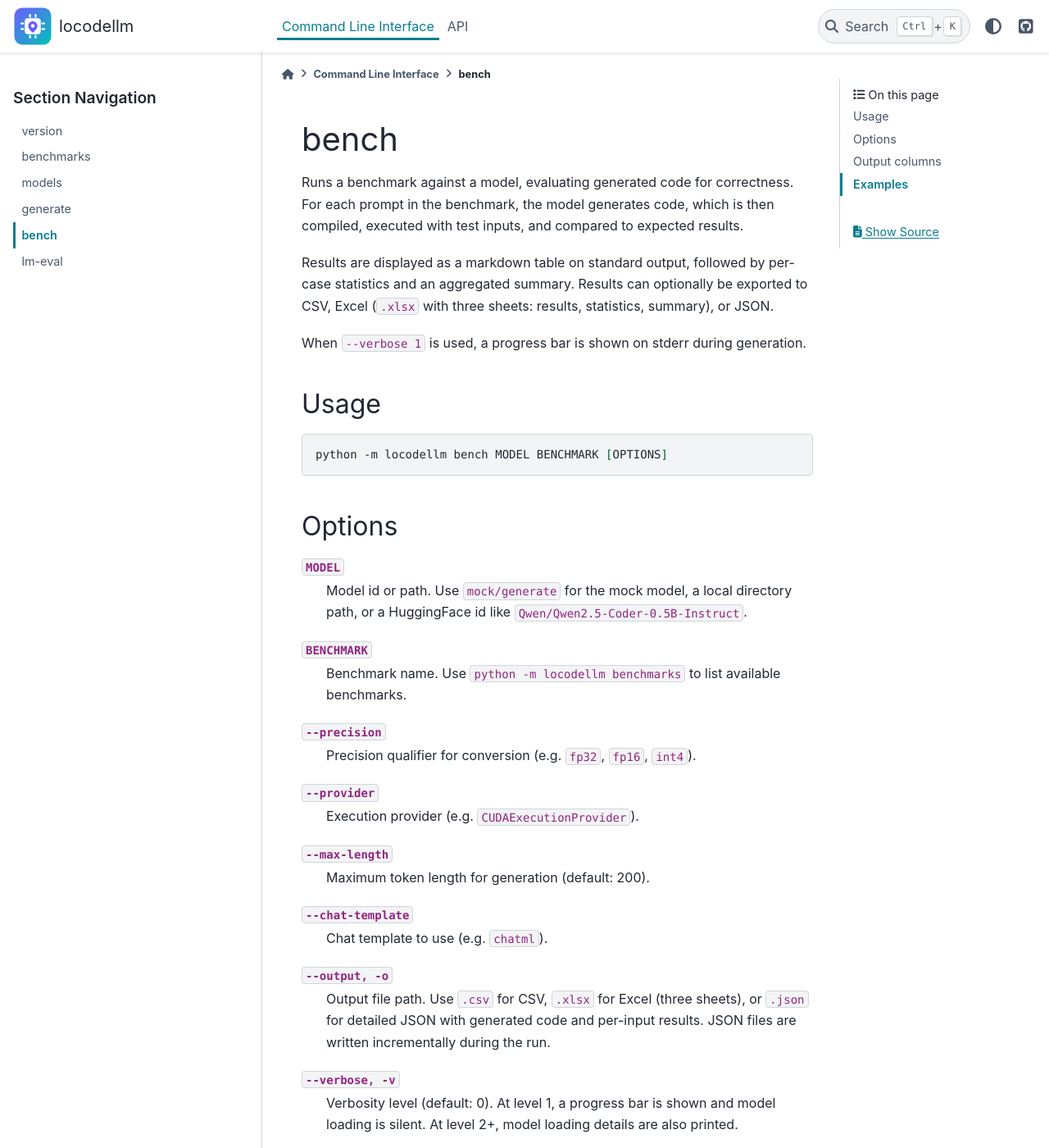
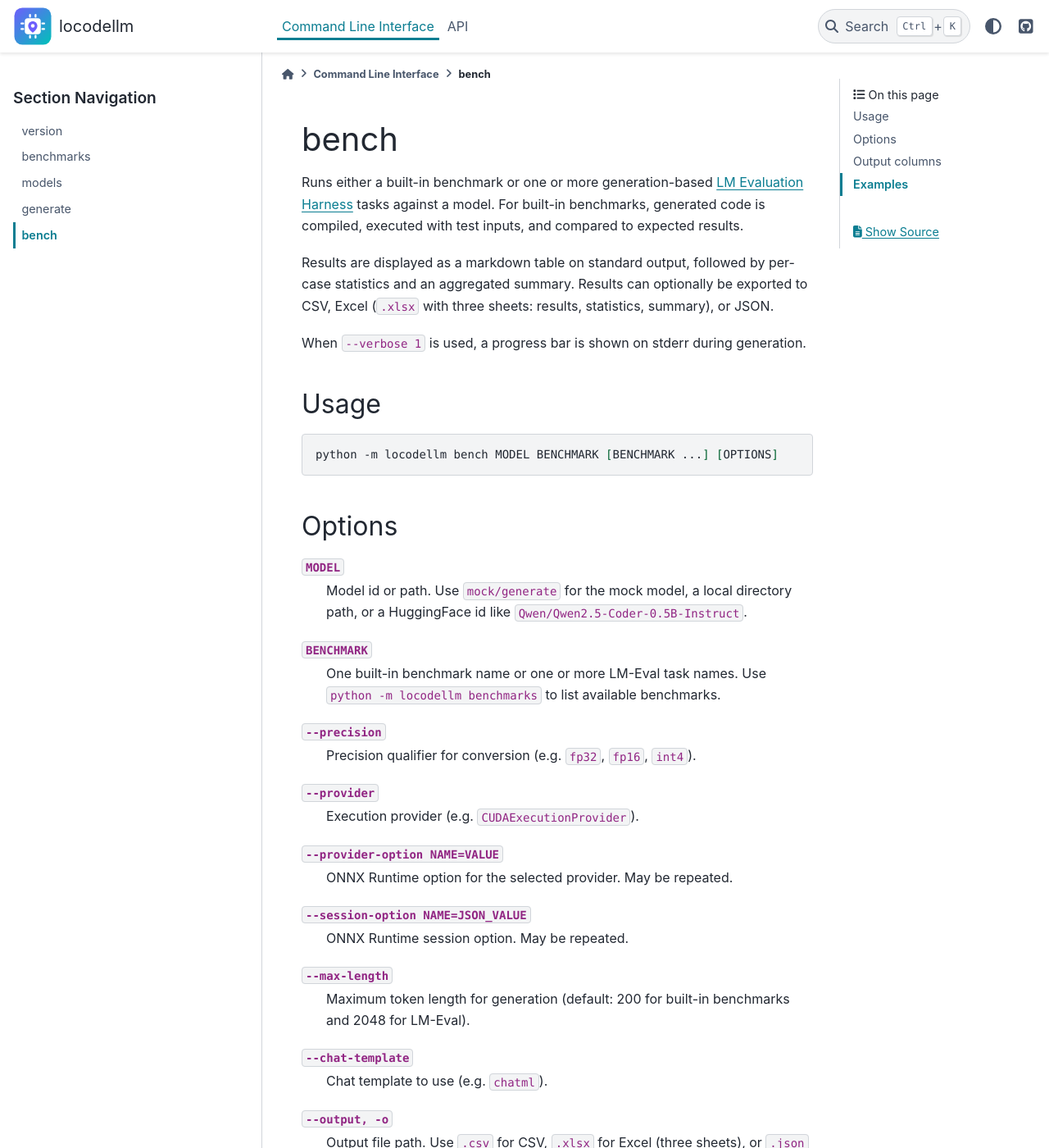
Before and after one commit to xadupre/locodellm, a Sphinx documentation site: the page built from docs/cli/bench.rst, in a window 1280 px wide and 1400 px high. Shown: the whole window at 82% size. Built offline with Sphinx 7.4.7 and the PyData theme 0.15.4, drawn with Linux system fonts in a browser that asks for light colours; pages that are not in the unit, such as notebooks, are missing from menus; some of the changed text lies outside the part shown.

Commit message:
Unify built-in and LM-Eval benchmark commands (#30)
* Initial plan

* Fuse LM-Eval into bench command

Co-authored-by: xadupre <22452781+xadupre@users.noreply.github.com>

---------

Co-authored-by: copilot-swe-agent[bot] <198982749+Copilot@users.noreply.github.com>
Co-authored-by: xadupre <22452781+xadupre@users.noreply.github.com>

```diff
--- a/docs/cli/bench.rst
+++ b/docs/cli/bench.rst
@@ -1,10 +1,10 @@
 bench
 =====
 
-Runs a benchmark against a model, evaluating generated code for
-correctness. For each prompt in the benchmark, the model generates code,
-which is then compiled, executed with test inputs, and compared to
-expected results.
+Runs either a built-in benchmark or one or more generation-based `LM
+Evaluation Harness <https://github.com/EleutherAI/lm-evaluation-harness>`_
+tasks against a model. For built-in benchmarks, generated code is compiled,
+executed with test inputs, and compared to expected results.
 
 Results are displayed as a markdown table on standard output, followed by
 per-case statistics and an aggregated summary. Results can optionally be
@@ -30,8 +30,8 @@ Options
     ``Qwen/Qwen2.5-Coder-0.5B-Instruct``.
 
 ``BENCHMARK``
-    Benchmark name. Use ``python -m locodellm benchmarks`` to list
-    available benchmarks.
+    One built-in benchmark name or one or more LM-Eval task names. Use
+    ``python -m locodellm benchmarks`` to list available benchmarks.
 
 ``--precision``
     Precision qualifier for conversion (e.g. ``fp32``, ``fp16``, ``int4``).
@@ -39,8 +39,15 @@ Options
 ``--provider``
     Execution provider (e.g. ``CUDAExecutionProvider``).
 
+``--provider-option NAME=VALUE``
+    ONNX Runtime option for the selected provider. May be repeated.
+
+``--session-option NAME=JSON_VALUE``
+    ONNX Runtime session option. May be repeated.
+
 ``--max-length``
-    Maximum token length for generation (default: 200).
+    Maximum token length for generation (default: 200 for built-in
+    benchmarks and 2048 for LM-Eval).
 
 ``--chat-template``
     Chat template to use (e.g. ``chatml``).
@@ -49,6 +56,12 @@ Options
     Output file path. Use ``.csv`` for CSV, ``.xlsx`` for Excel (three
     sheets), or ``.json`` for detailed JSON with generated code and
     per-input results. JSON files are written incrementally during the run.
+
+``--num-fewshot``
+    Number of few-shot examples for LM-Eval.
+
+``--limit``
+    Number or fraction of examples to evaluate with LM-Eval.
 
 ``--verbose, -v``
     Verbosity level (default: 0). At level 1, a progress bar is shown and
@@ -82,6 +95,22 @@ Output columns
 
 Examples
 --------
+
+Install the optional dependency before running LM-Eval benchmarks:
+
+.. code-block:: bash
+
+    pip install ".[eval]"
+
+Run ten samples from the LM-Eval ``gsm8k`` task:
+
+.. code-block:: bash
+
+    python -m locodellm bench path/to/model gsm8k --limit 10
+
+Only LM-Eval tasks using ``generate_until`` are supported; likelihood and
+perplexity tasks require model logits, which ONNX Runtime GenAI does not
+expose.
 
 Run with the mock model:
 
--- a/docs/cli/benchmarks.rst
+++ b/docs/cli/benchmarks.rst
@@ -1,8 +1,8 @@
 benchmarks
 ==========
 
-Lists the available built-in benchmarks that can be used to evaluate
-model code generation quality.
+Lists the available built-in benchmarks and, when LM-Eval is installed, the
+benchmarks provided by LM Evaluation Harness.
 
 Usage
 -----
@@ -17,3 +17,4 @@ Example output
 .. code-block:: text
 
     basic  10 Python function prompts with growing difficulty, from returning a constant string to computing an edit distance.
+    gsm8k  LM Evaluation Harness benchmark.
```
Also changed, not shown: other parts of docs/cli/bench.rst (+1 -1 lines), README.md (+3 -2 lines), docs/cli/index.rst (+2 -5 lines), docs/cli/lm_eval.rst (deleted, +0 -48 lines), 3 other files.
